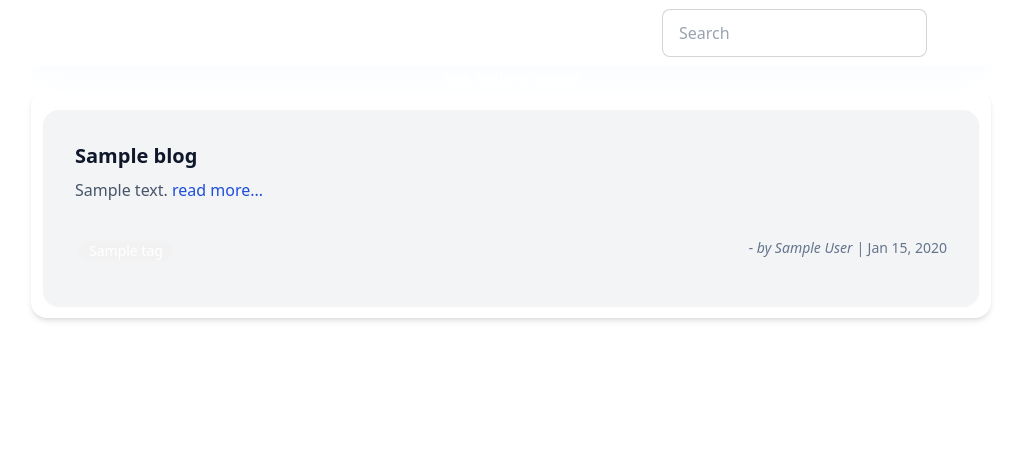
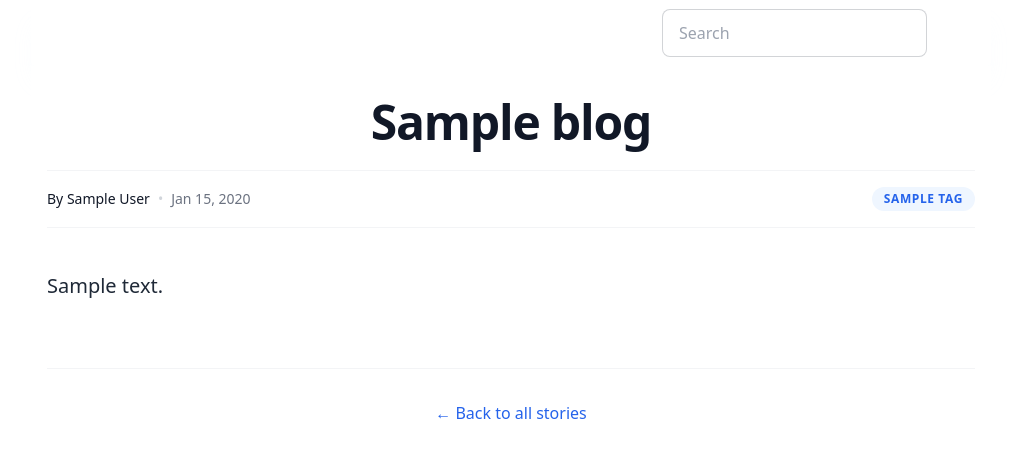
Before and after one commit to AbhiMisRaw/flogger, a Django app: template blog/templates/blogs/homepage.html in a window 1280 px wide. Shown: the top 458 px of the page, without its empty margins (129-1150 px from the left). Run offline with Django 5.2, Linux system fonts and the light colour scheme; the template is opened without the code that fills it: most values are stand-ins (such as "Sample title", 1, 10 or a date in 2020); data that the repository does not hold is empty; some libraries are stand-ins or nearby versions.

Commit message:
Added markdown formatting in blogs

```diff
--- /dev/null
+++ b/blog/templates/blogs/blog.html
@@ -0,0 +1,38 @@
+{% load markdownify %}
+
+<div class=" mx-auto px-4 py-8 bg-white">
+
+    <header class="mb-10">
+        <h1 class="text-center text-4xl md:text-5xl font-extrabold text-gray-900 tracking-tight leading-tight mb-6">
+            {{ blog.title }}
+        </h1>
+
+        <div class="flex flex-col md:flex-row md:items-center justify-between border-y border-gray-100 py-4 text-sm text-gray-500">
+            <div class="flex items-center space-x-2">
+                <span class="font-medium text-gray-900">By {{ blog.author.full_name }}</span>
+                <span class="text-gray-300">•</span>
+                <span>{{ blog.created_at|date:"M d, Y" }}</span>
+            </div>
+
+            <div class="flex flex-wrap gap-2 mt-3 md:mt-0">
+                {% for tag in blog.tags.all %}
+                <span class="px-3 py-1 bg-blue-50 text-blue-600 text-xs font-semibold rounded-full uppercase tracking-wider">
+                    {{ tag.name }}
+                </span>
+                {% endfor %}
+            </div>
+        </div>
+    </header>
+
+    <article class="prose prose-blue lg:prose-xl max-w-none
+                    prose-pre:bg-gray-900 prose-pre:shadow-lg prose-pre:rounded-xl
+                    prose-headings:font-bold prose-a:text-blue-600 text-gray-800">
+        {{ blog.content|markdownify }}
+    </article>
+
+    <div class="mt-16 pt-8 border-t border-gray-100 text-center">
+        <a href="{% url 'blog:home_page' %}" class="text-blue-600 hover:text-blue-800 font-medium transition-colors">
+            ← Back to all stories
+        </a>
+    </div>
+</div>
--- a/blog/templates/blogs/homepage.html
+++ b/blog/templates/blogs/homepage.html
@@ -1,9 +1,17 @@
 {% extends "base.html" %}
+
 
 {% block content %}
 
+    {% if tab == "homepage" %}
     <div class="">
         {% include 'blogs/partial/blogs.html' %}
     </div>
+    {% else %}
+    <div class="">
+
+        {% include 'blogs/blog.html' %}
+    </div>
+    {% endif %}
 
 {% endblock %}
--- a/blog/templates/blogs/partial/blog-form.html
+++ b/blog/templates/blogs/partial/blog-form.html
@@ -1,14 +1,14 @@
 <div id="blog-form">
 
 {% include 'navbar.html' %}
-
+{% comment %}
 {% if messages %}
   {% for message in messages %}
     <div class="alert alert-error">
       {{ message }}
     </div>
   {% endfor %}
-{% endif %}
+{% endif %} {% endcomment %}
 
 <form id="main-blog-form" method="POST" action="{% url 'blog:create_blog' %}">
     {% csrf_token %}
--- a/blog/templates/blogs/partial/blogs.html
+++ b/blog/templates/blogs/partial/blogs.html
@@ -11,12 +11,14 @@
         {% comment %} <div class="text-bold text-md">Some of the blogs</div> {% endcomment %}
             {% for blog in blogs %}
                 <li class="m-auto p-3 list-row">
-                    <div class="card w-full bg-gray-100 card-md shadow-sm">
+                    <div class="card w-full bg-gray-100 card-md shadow-xl">
                         <div class="card-body">
-                            <h2 class="card-title text-slate-900">{{ blog.title }}</h2>
+                            <h2 class="card-title text-slate-900">
+                                <a href="{% url 'blog:get_blog_by_slug' blog.slug %}">{{ blog.title }}</a>
+                            </h2>
                             <p class="text-slate-600 h-10">
                                 {{ blog.content|truncatewords:25 }}
-                                <a href="google.com" class="text-blue-700">read more...</a>
+                                <a href="{% url 'blog:get_blog_by_slug' blog.slug %}" class="text-blue-700">read more...</a>
                             </p>
 
                             <div class="justify-between card-actions py-3">
--- a/blog/urls.py
+++ b/blog/urls.py
@@ -1,7 +1,8 @@
 from django.urls import path
-from .views import saved_blogs, my_blogs, search_blogs, BlogHandlerView, BlogHome
+from .views import saved_blogs, my_blogs, search_blogs, BlogHandlerView, BlogHome, SingleBlogSlugView
 
 urlpatterns = (
+    path("blog/<str:slug>/", SingleBlogSlugView.as_view(), name="get_blog_by_slug" ),
     path("homepage/", BlogHome.as_view(), name="home_page"),
     path("saved/", saved_blogs, name="saved_blogs"),
     path("my-blog/", my_blogs, name="my_blogs"),
--- a/pyproject.toml
+++ b/pyproject.toml
@@ -16,3 +16,4 @@ djangorestframework = "^3.16.1"
 python-jose = "^3.5.0"
 djangorestframework-simplejwt = "^5.5.1"
 gunicorn = "^23.0.0"
+django-markdownify = "^0.9.6"
--- a/templates/base.html
+++ b/templates/base.html
@@ -8,6 +8,7 @@
     <title>Flogger</title>
     <link href="https://cdn.jsdelivr.net/npm/daisyui@4.12.22/dist/full.min.css" rel="stylesheet" type="text/css" />
     <script src="https://cdn.tailwindcss.com"></script>
+    <script src="https://cdn.tailwindcss.com?plugins=typography"></script>
     <script src="https://unpkg.com/htmx.org@2.0.4" integrity="sha384-HGfztofotfshcF7+8n44JQL2oJmowVChPTg48S+jvZoztPfvwD79OC/LTtG6dMp+" crossorigin="anonymous"></script>
 </head>
 <body>
@@ -15,7 +16,7 @@
 
             <div class="navbar bg-base shadow-xl rounded shadow-blue-100/10">
                 <div class="flex-1">
-                    <a class="btn btn-ghost text-xl">flogger</a>
+                    <a href="{% url 'blog:home_page' %}" class="btn btn-ghost text-xl">flogger</a>
                 </div>
                 <div class="flex gap-2">
                     <input
```
Also changed, not shown: blog/blog_service.py (+18 -3 lines), blog/models.py (+6 -2 lines), blog/templatetags/markdown_extras.py (added, +17 -0 lines), blog/views.py (+7 -0 lines), flogger/settings.py (+15 -0 lines), blog/migrations/0004_alter_blog_slug_alter_blog_title.py (added), blog/templatetags/__init__.py (added), 1 other file.
